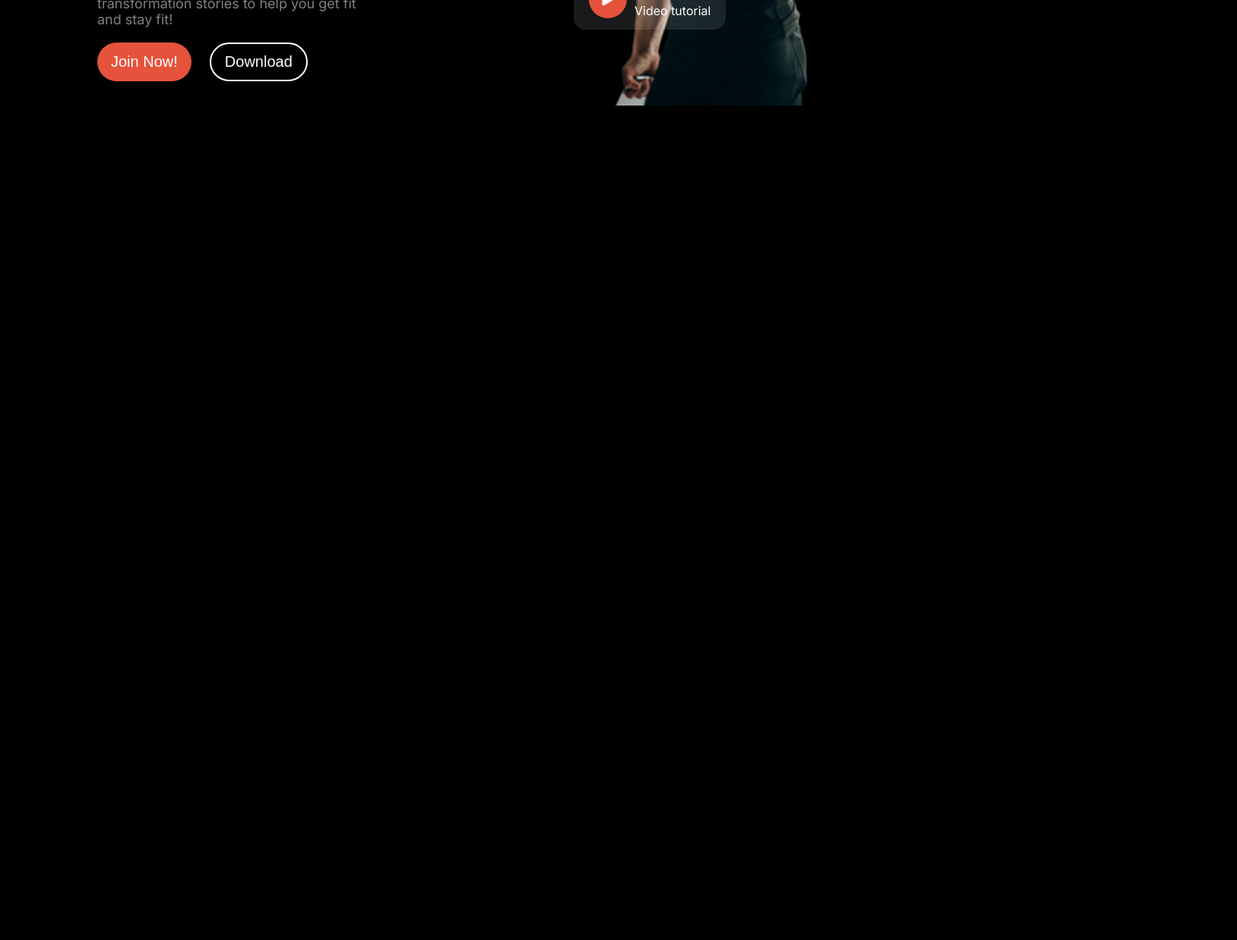
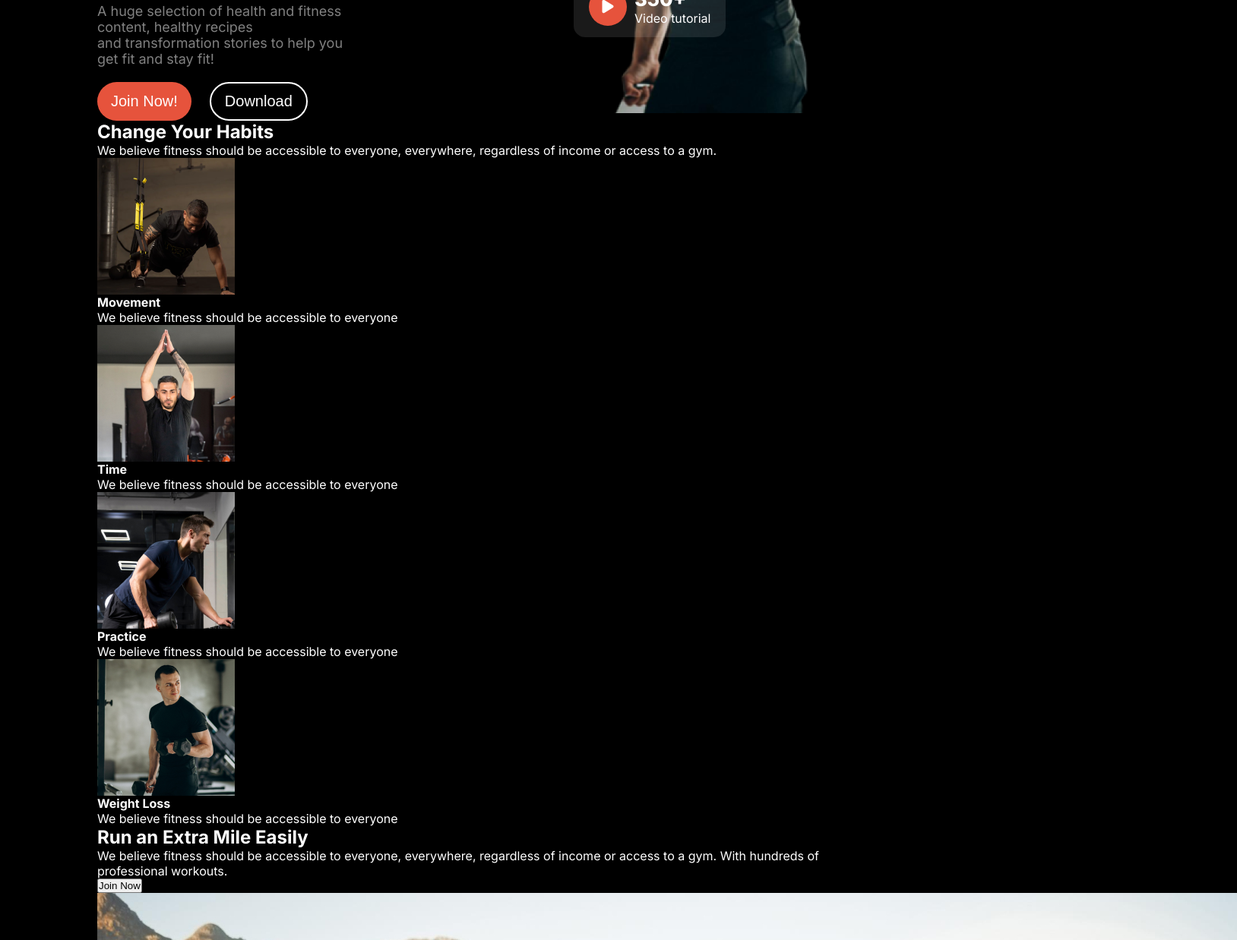
Before and after one commit to imdola/reset_ass_2, a plain HTML site: page index.html in a window 1280 px wide. Shown: the part 550-1788 px from the top of the page at 76% size, 1628 px wide, since content can reach past the window. Before the commit the page ends 800 px from the top, so only its background shows below. Drawn offline with Linux system fonts and the light colour scheme; a web font is replaced by a local one.

Commit message:
some corrections of banner section added.

```diff
--- a/index.html
+++ b/index.html
@@ -33,9 +33,8 @@
 <!-- ========================Banner Starts============================ -->
     <div class="banner-container">
         <div class="banner-content">
-            <h1 class="banner-heading">Get body in <span style="font-family: 'Miama', sans-serif;">shape</span> & stay healthy</h1>
-            <p class="banner-description">A huge selection of health and fitness content, healthy recipes and
-                transformation stories to help you get fit and stay fit!</p>
+            <h1 class="banner-heading">Get body in <br> <span style="font-family: 'Miama', sans-serif;">shape</span> & stay <br> healthy</h1>
+            <p class="banner-description">A huge selection of health and fitness content, healthy recipes <br> and transformation stories to help you get fit and stay fit!</p>
             <div class="banner-content-btn">
                 <button class="btn">Join Now!</button>
                 <button class="download">Download</button>
@@ -59,7 +58,45 @@
         </div>
     </div>
 <!-- ========================Banner Ends============================ -->
-
+<div class="habit">
+    <h1 class="habit-title">Change Your Habits</h1>
+    <p class="habit-description">We believe fitness should be accessible to everyone, everywhere, regardless of
+        income or access to a gym.</p>
+    <div class="habit-img">
+        <div class="habit-img-box">
+            <img src="images/round 1.png" alt="">
+            <h4>Movement</h4>
+            <p>We believe fitness should be accessible to everyone</p>
+        </div>
+        <div class="habit-img-box">
+            <img src="images/round 2.png" alt="">
+            <h4>Time</h4>
+            <p>We believe fitness should be accessible to everyone</p>
+        </div>
+        <div class="habit-img-box">
+            <img src="images/round 3.png" alt="">
+            <h4>Practice</h4>
+            <p>We believe fitness should be accessible to everyone</p>
+        </div>
+        <div class="habit-img-box">
+            <img src="images/round 4.png" alt="">
+            <h4>Weight Loss</h4>
+            <p>We believe fitness should be accessible to everyone</p>
+        </div>
+    </div>
+</div>
+<div class="run">
+    <div class="run-content">
+        <h1 class="run-title">Run an Extra Mile Easily</h1>
+        <p class="run-description">We believe fitness should be accessible to everyone, everywhere, regardless
+            of income or access to a gym. With hundreds of professional workouts.</p>
+        <button class="btn-primary">Join Now</button>
+    </div>
+    <div class="run-img">
+        <img src="images/run.jpg" alt="">
+    </div>
+</div>
+</section>
 <!-- ====================Main Section Ends==================== -->
 </body>
 </html>
```
